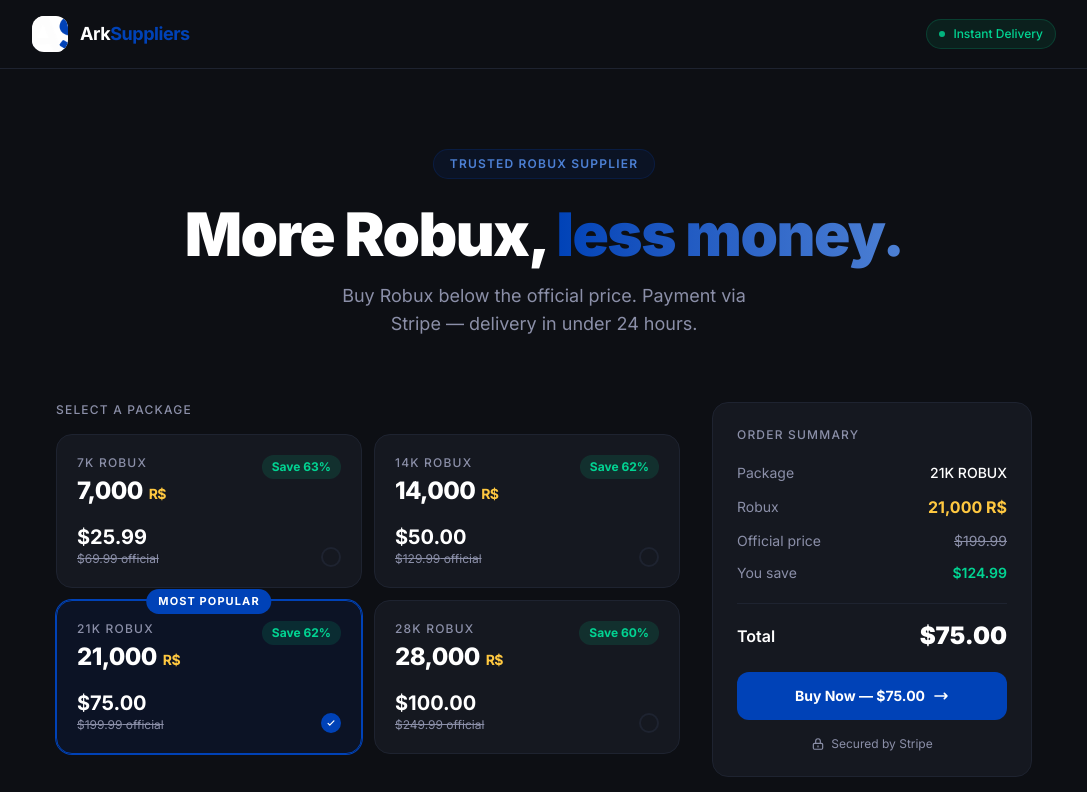
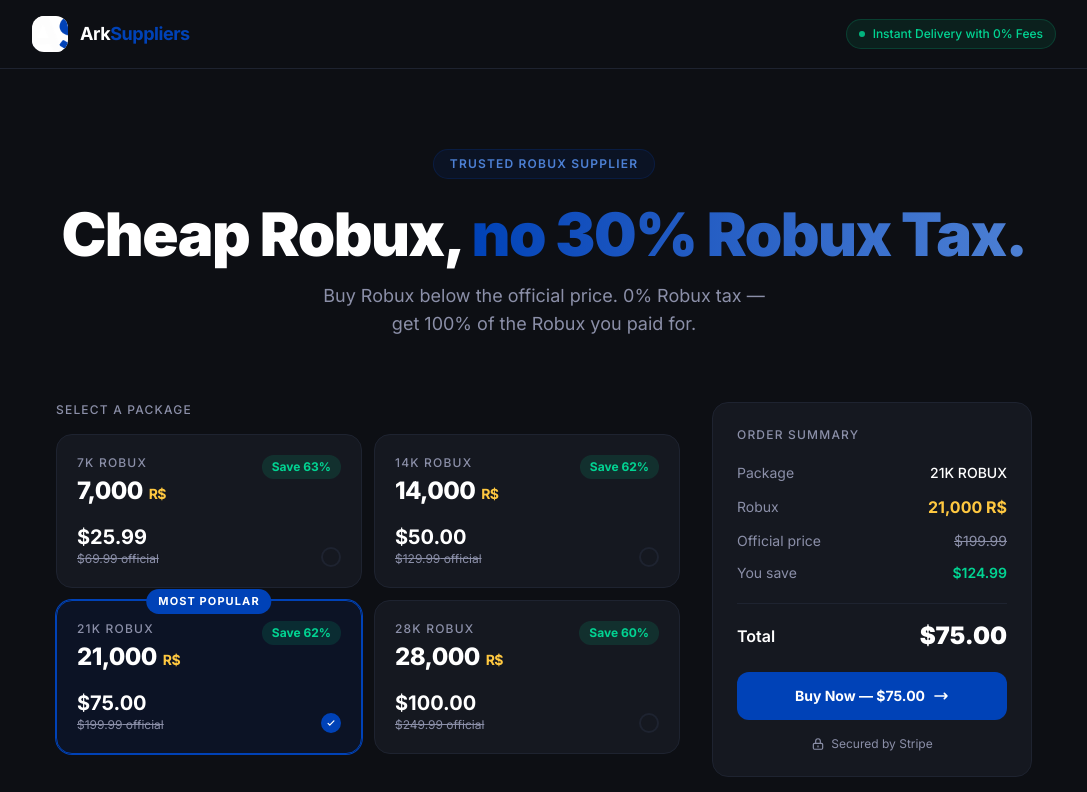
Before and after one commit to arau9o/arksuppliersss, a Next.js app: page / in a window 1280 px wide. Shown: the top 792 px of the page, without its empty margins (96-1183 px from the left). Built offline with nearby package versions, Linux system fonts and the light colour scheme.

Commit message:
Update page.tsx

```diff
--- a/app/page.tsx
+++ b/app/page.tsx
@@ -130,7 +130,7 @@ export default function Home() {
 
           <div className="flex items-center gap-2 bg-emerald-500/10 border border-emerald-500/20 rounded-full px-3 py-1.5">
             <div className="w-1.5 h-1.5 rounded-full bg-emerald-400 animate-pulse" />
-            <span className="text-emerald-400 text-xs font-medium">Instant Delivery</span>
+            <span className="text-emerald-400 text-xs font-medium">Instant Delivery with 0% Fees</span>
           </div>
         </div>
       </header>
@@ -142,13 +142,13 @@ export default function Home() {
             Trusted Robux Supplier
           </div>
           <h1 className="text-4xl md:text-6xl font-black tracking-tight mb-4 leading-[1.05]">
-            More Robux,{" "}
+            Cheap Robux,{" "}
             <span className="text-transparent bg-clip-text bg-gradient-to-r from-[#0042B7] to-[#4D80D4]">
-              less money.
+              no 30% Robux Tax.
             </span>
           </h1>
           <p className="text-[#8B8FA8] text-lg max-w-md mx-auto">
-            Buy Robux below the official price. Payment via Stripe — delivery in under 24 hours.
+            Buy Robux below the official price. 0% Robux tax — get 100% of the Robux you paid for.
           </p>
         </div>
 
```
